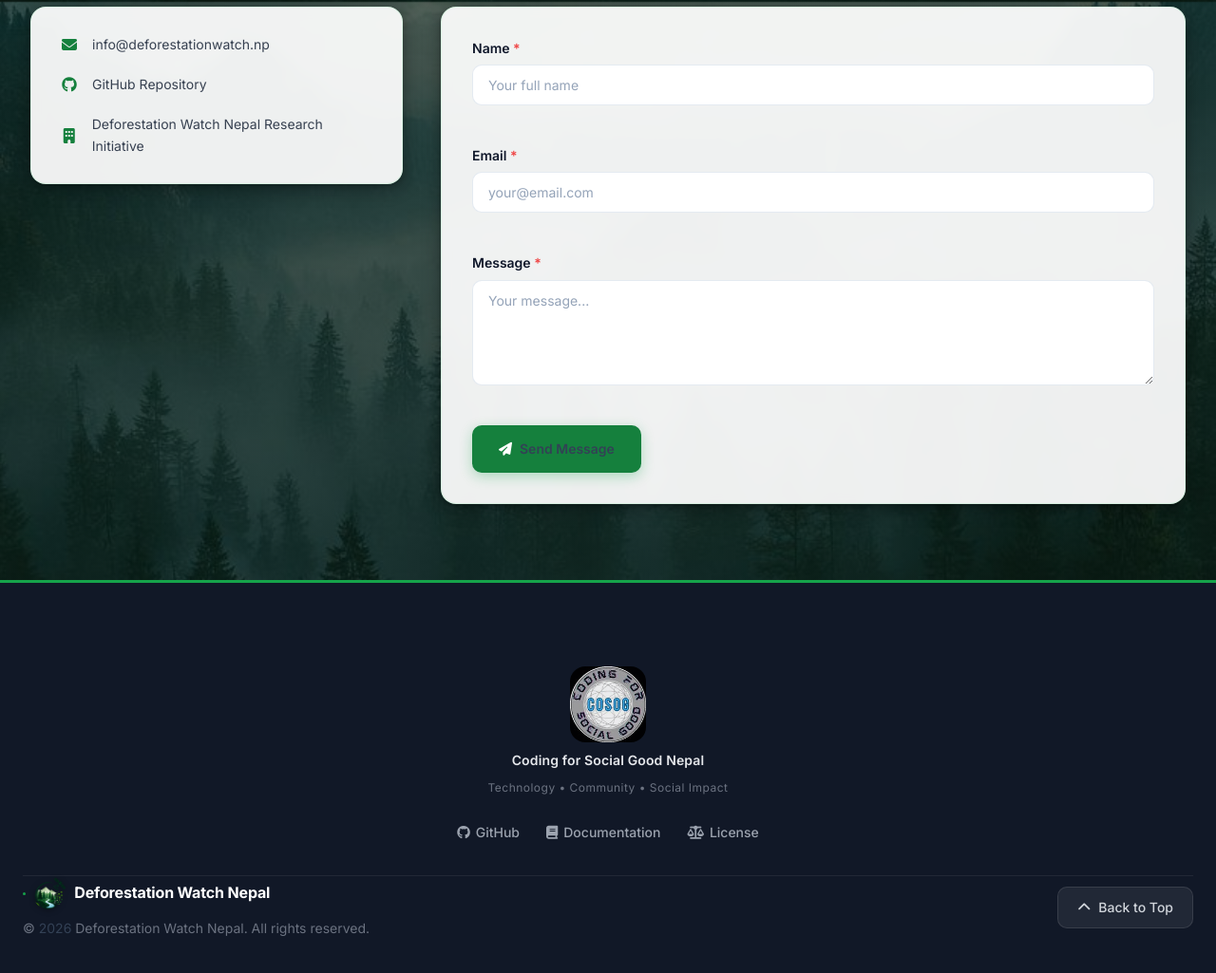
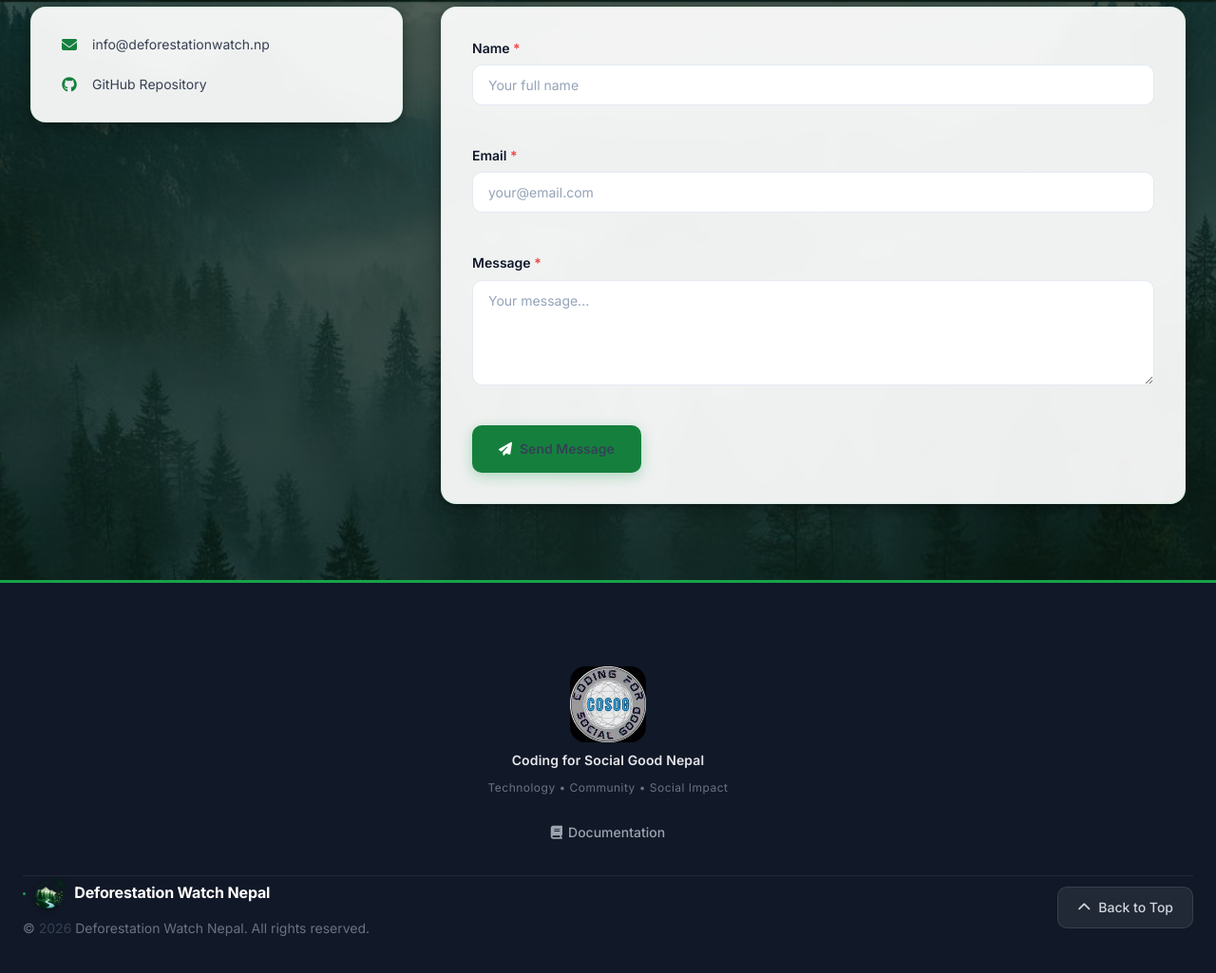
Before and after one commit to Ankit-dev-7/Forest, a website with bundled scripts: page index.html in a window 1280 px wide. Shown: the part 7198-8223 px from the top of the page at 95% size. Built offline with nearby package versions, Linux system fonts and the light colour scheme; animation ran at ten frames a second.

Commit message:
change 44

```diff
--- a/index.html
+++ b/index.html
@@ -736,10 +736,7 @@
               GitHub Repository
             </a>
           </p>
-          <p>
-            <i class="fa-solid fa-building" aria-hidden="true"></i>
-            Deforestation Watch Nepal Research Initiative
-          </p>
+
         </address>
 
         <!-- Contact form -->
@@ -821,21 +818,8 @@
       <nav aria-label="Footer navigation" class="footer-branding-nav">
         <ul role="list">
           <li>
-            <a href="https://github.com/deforestation-watch-nepal"
-               target="_blank"
-               rel="noopener noreferrer"
-               aria-label="GitHub repository (opens in new tab)">
-              <i class="fa-brands fa-github" aria-hidden="true"></i> GitHub
-            </a>
-          </li>
-          <li>
-            <a href="#" aria-label="Documentation">
+            <a href="https://summercamp.cosognepal.org/" target="_blank" rel="noopener noreferrer" aria-label="Documentation (opens in new tab)">
               <i class="fa-solid fa-book" aria-hidden="true"></i> Documentation
-            </a>
-          </li>
-          <li>
-            <a href="#" aria-label="License information">
-              <i class="fa-solid fa-scale-balanced" aria-hidden="true"></i> License
             </a>
           </li>
         </ul>
```
